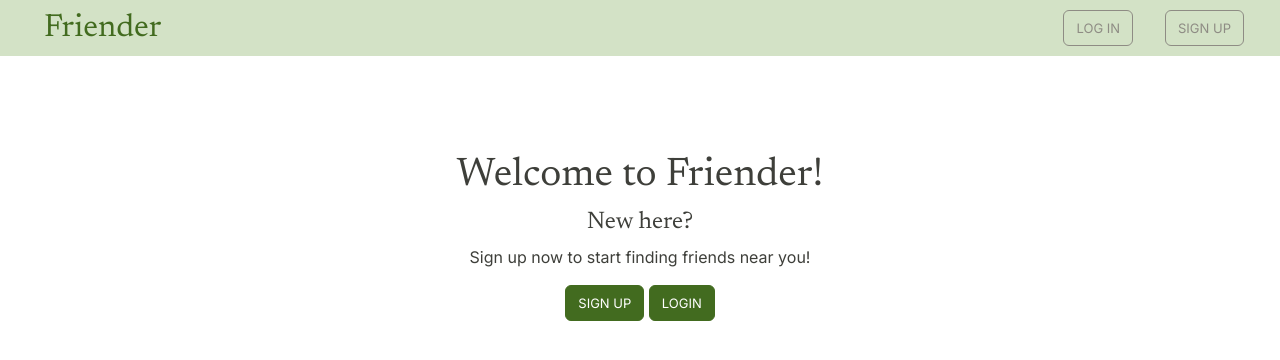
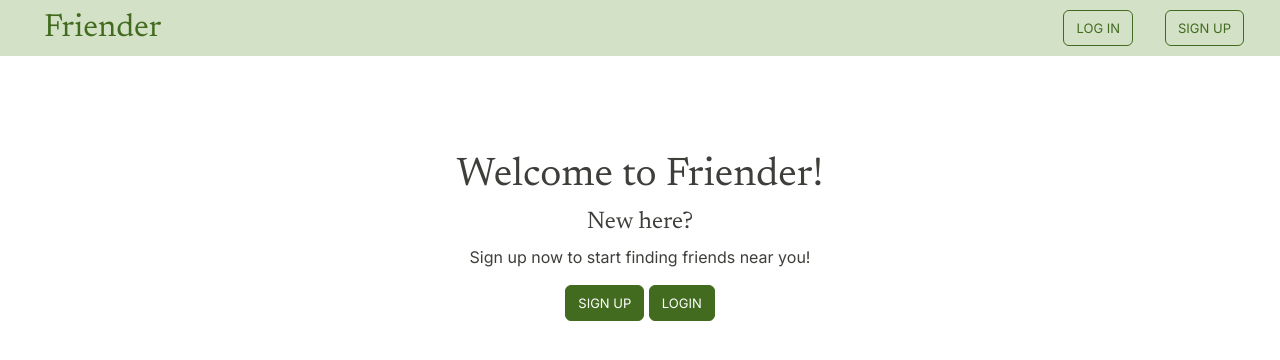
Before and after one commit to nathanrydel/friender-demo, a Flask app: page / in a window 1280 px wide. Shown: the top 360 px of the page. Run offline with Flask 3, Linux system fonts and the light colour scheme; some libraries are stand-ins or nearby versions.

Commit message:
update to primary-outline buttons

```diff
--- a/templates/base.html
+++ b/templates/base.html
@@ -31,8 +31,8 @@
           {% endblock %}
 
           {% if not g.user %}
-          <li><a class="btn btn-outline-secondary" href="/login">Log in</a></li>
-          <li><a class="btn btn-outline-secondary mx-3" href="/signup">Sign up</a></li>
+          <li><a class="btn btn-outline-primary" href="/login">Log in</a></li>
+          <li><a class="btn btn-outline-primary mx-3" href="/signup">Sign up</a></li>
           {% else %}
           <li class="mt-1 ">
             <a class="mx-3 fs-5 text-info text-decoration-none" href="/users/{{ g.user.username }}">
```
